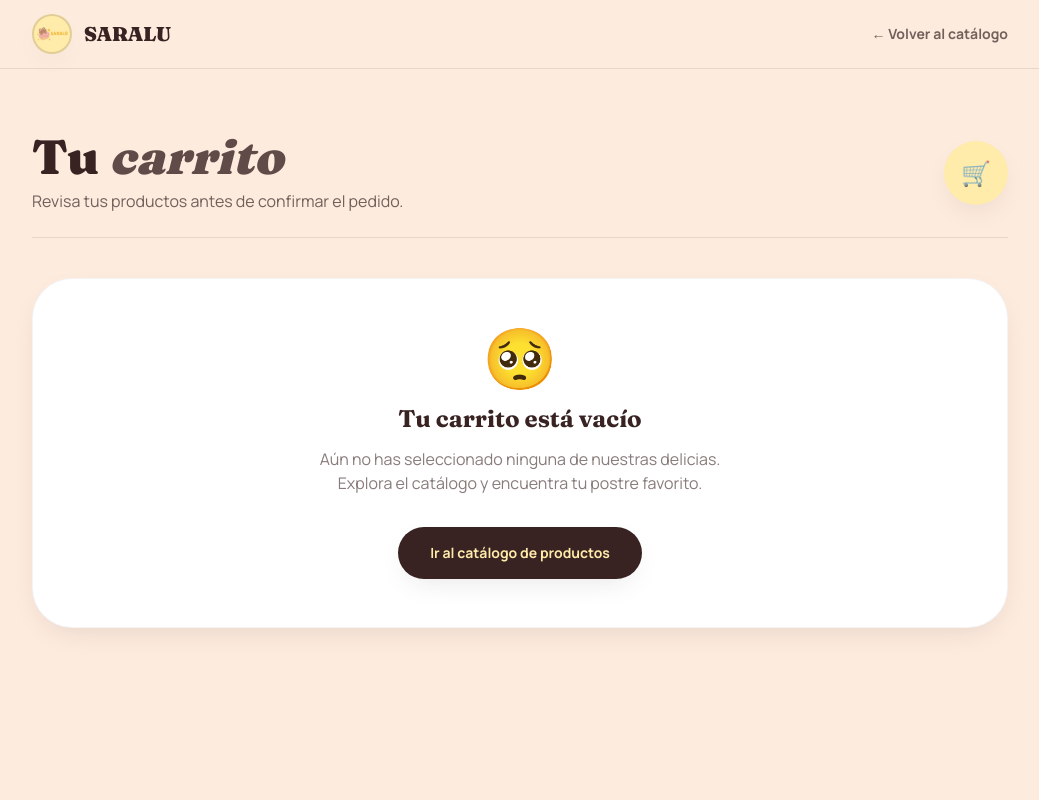
After one commit to JohanV0/SARALU, a Django app: page /carrito/ in a window 1280 px wide. The commit adds this page. Shown: the whole page, without its empty margins (120-1159 px from the left). Run offline with Django 5.2, Linux system fonts and the light colour scheme; the visitor is signed in with stand-in values (Sample User, id 1); data comes from the database, SQL or seed files in the repository; both versions use the stored data as it was before the commit; data that the repository does not hold is empty; some libraries are stand-ins or nearby versions.

Commit message:
Carrito de compras

```diff
--- /dev/null
+++ b/reposteria/templates/carrito.html
@@ -0,0 +1,157 @@
+{% load static %}
+<!DOCTYPE html>
+<html lang="es">
+<head>
+  <meta charset="UTF-8" />
+  <meta name="viewport" content="width=device-width, initial-scale=1.0" />
+  <title>Mi Carrito — SARALU</title>
+
+  <script src="https://cdn.tailwindcss.com"></script>
+  <script>
+    tailwind.config = {
+      theme: {
+        extend: {
+          colors: {
+            mantequilla: "#ffebaa",
+            chocolate: "#382322",
+            crema: "#fdebde",
+            rosa: "#f4b8c8",
+          },
+          fontFamily: {
+            display: ['"Fraunces"', 'serif'],
+            body: ['"Manrope"', 'sans-serif'],
+          },
+          boxShadow: {
+            soft: "0 10px 30px -12px rgba(56, 35, 34, 0.15)",
+          },
+        },
+      },
+    };
+  </script>
+  <link rel="preconnect" href="https://fonts.googleapis.com" />
+  <link rel="preconnect" href="https://fonts.gstatic.com" crossorigin />
+  <link href="https://fonts.googleapis.com/css2?family=Fraunces:opsz,wght@9..144,600;9..144,700;9..144,900&family=Manrope:wght@400;500;600;700&display=swap" rel="stylesheet" />
+</head>
+
+<body class="bg-crema font-body text-chocolate antialiased min-h-screen flex flex-col">
+
+  {# MENSAJES FLOTANTES (Mismo estilo del catálogo) #}
+  {% if messages %}
+  <div id="caja-notificaciones" class="fixed top-28 right-5 z-50 flex flex-col gap-2 transition-opacity duration-500">
+    {% for message in messages %}
+      <div class="bg-mantequilla text-chocolate px-6 py-4 rounded-2xl shadow-soft font-bold border border-chocolate/20 flex justify-between items-center gap-4">
+        <span>{{ message }}</span>
+        <button onclick="this.parentElement.style.display='none'" class="text-chocolate/50 hover:text-chocolate font-bold text-xl leading-none">&times;</button>
+      </div>
+    {% endfor %}
+  </div>
+  <script>
+    setTimeout(function() {
+        let notificaciones = document.getElementById('caja-notificaciones');
+        if (notificaciones) {
+            notificaciones.style.opacity = '0';
+            setTimeout(() => notificaciones.remove(), 500);
+        }
+    }, 4000);
+  </script>
+  {% endif %}
+
+  {# NAVBAR SIMPLE #}
+  <header class="sticky top-0 z-50 border-b border-chocolate/10 bg-crema/85 backdrop-blur-md">
+    <nav class="mx-auto flex max-w-5xl items-center justify-between px-6 py-3.5">
+      <a href="{% url 'home' %}" class="flex items-center gap-3">
+        <span class="grid h-10 w-10 place-items-center overflow-hidden rounded-full border-2 border-chocolate/15 bg-mantequilla shadow-soft">
+          <img src="{% static 'img/logo.png' %}" alt="Logo SARALU" class="h-full w-full object-cover" />
+        </span>
+        <span class="font-display text-xl font-black tracking-tight">SARALU</span>
+      </a>
+      <a href="{% url 'catalogo' %}" class="text-sm font-bold text-chocolate/70 hover:text-chocolate transition">← Volver al catálogo</a>
+    </nav>
+  </header>
+
+  {# CONTENIDO PRINCIPAL #}
+  <main class="flex-grow mx-auto max-w-5xl px-6 py-10 lg:py-16 w-full">
+
+    <div class="flex items-center justify-between mb-10 border-b border-chocolate/10 pb-6">
+      <div>
+        <h1 class="font-display text-4xl font-black md:text-5xl">Tu <span class="italic text-chocolate/80">carrito</span></h1>
+        <p class="mt-2 text-chocolate/70">Revisa tus productos antes de confirmar el pedido.</p>
+      </div>
+      <span class="hidden md:grid h-16 w-16 place-items-center rounded-full bg-mantequilla text-chocolate text-2xl shadow-soft">
+        🛒
+      </span>
+    </div>
+
+    {# CRITERIO 3: SI EL CARRITO ESTÁ VACÍO #}
+    {% if not items %}
+      <div class="bg-white rounded-[2.5rem] p-12 text-center shadow-soft border border-chocolate/5">
+        <span class="text-6xl mb-4 block">🥺</span>
+        <h2 class="font-display text-2xl font-bold mb-3">Tu carrito está vacío</h2>
+        <p class="text-chocolate/60 mb-8 max-w-md mx-auto">Aún no has seleccionado ninguna de nuestras delicias. Explora el catálogo y encuentra tu postre favorito.</p>
+        <a href="{% url 'catalogo' %}" class="inline-block rounded-full bg-chocolate px-8 py-4 text-sm font-bold text-mantequilla shadow-soft hover:bg-chocolate/90 transition-all hover:-translate-y-1">
+          Ir al catálogo de productos
+        </a>
+      </div>
+
+    {# CRITERIO 1: SI HAY PRODUCTOS #}
+    {% else %}
+      <div class="bg-white rounded-[2.5rem] p-6 md:p-10 shadow-soft border border-chocolate/5">
+
+        <!-- Lista de productos -->
+        <div class="flex flex-col gap-6">
+          {% for item in items %}
+            <div class="flex flex-col sm:flex-row items-center justify-between gap-6 pb-6 border-b border-chocolate/10 last:border-0 last:pb-0">
+
+              <!-- Foto e Info -->
+              <div class="flex items-center gap-5 w-full sm:w-auto">
+                <div class="h-20 w-20 rounded-2xl overflow-hidden bg-crema shrink-0 ring-1 ring-chocolate/10">
+                  {% if item.producto.imagen %}
+                    <img src="{{ item.producto.imagen.url }}" alt="{{ item.producto.nombre }}" class="h-full w-full object-cover">
+                  {% else %}
+                    <div class="h-full w-full flex items-center justify-center text-xs text-chocolate/40">Sin foto</div>
+                  {% endif %}
+                </div>
+                <div>
+                  <h3 class="font-display text-xl font-bold">{{ item.producto.nombre }}</h3>
+                  <p class="text-sm font-bold text-chocolate/60 mt-1">Precio uni: ${{ item.producto.precio|floatformat:0 }}</p>
+                  <div class="inline-flex items-center gap-2 mt-2 bg-crema px-3 py-1 rounded-lg text-sm font-bold">
+                    <span>Cant:</span> <span class="text-chocolate">{{ item.cantidad }}</span>
+                  </div>
+                </div>
+              </div>
+
+              <!-- Precio total del item y Botón de eliminar (Criterio 4) -->
+              <div class="flex sm:flex-col items-center sm:items-end justify-between w-full sm:w-auto gap-4">
+                <p class="font-display text-2xl font-bold text-chocolate">${{ item.subtotal|floatformat:0 }}</p>
+
+                <!-- CRITERIO 4: Botón para eliminar un producto -->
+                <a href="{% url 'eliminar_item_carrito' item.id %}" onclick="return confirm('¿Quitar este postre del carrito?');" class="text-xs font-bold uppercase tracking-widest text-red-500 hover:text-red-700 transition">
+                  <span class="flex items-center gap-1">
+                    <svg xmlns="http://www.w3.org/2000/svg" class="h-4 w-4" fill="none" viewBox="0 0 24 24" stroke="currentColor" stroke-width="2"><path stroke-linecap="round" stroke-linejoin="round" d="M19 7l-.867 12.142A2 2 0 0116.138 21H7.862a2 2 0 01-1.995-1.858L5 7m5 4v6m4-6v6m1-10V4a1 1 0 00-1-1h-4a1 1 0 00-1 1v3M4 7h16" /></svg>
+                    Quitar
+                  </span>
+                </a>
+              </div>
+
+            </div>
+          {% endfor %}
+        </div>
+
+        <!-- CRITERIO 2: Total acumulado del pedido -->
+        <div class="mt-8 bg-mantequilla/30 p-6 rounded-3xl border border-mantequilla flex flex-col sm:flex-row items-center justify-between gap-6">
+          <div>
+            <span class="text-sm font-bold uppercase tracking-widest text-chocolate/60">Total Acumulado</span>
+            <p class="font-display text-4xl font-black text-chocolate mt-1">${{ total|floatformat:0 }}</p>
+          </div>
+
+          <a href="{% url 'armar_pedido' %}" class="w-full sm:w-auto rounded-full bg-chocolate px-10 py-4 text-center text-lg font-black text-mantequilla shadow-soft hover:bg-chocolate/90 hover:-translate-y-1 transition-all">
+            Continuar al pago →
+          </a>
+        </div>
+
+      </div>
+    {% endif %}
+
+  </main>
+</body>
+</html>
--- a/reposteria/urls.py
+++ b/reposteria/urls.py
@@ -7,4 +7,10 @@ urlpatterns = [
     path('catalogo/nuevo/', views.nuevo_producto, name='nuevo_producto'),
     path('catalogo/<int:producto_id>/', views.eliminar_producto, name='eliminar_producto'),
     path('producto/<int:producto_id>/', views.detalle_producto_view, name='producto_detalle'),
+
+    path('carrito/', views.ver_carrito_view, name='ver_carrito'),
+    path('carrito/agregar/<int:producto_id>/', views.agregar_al_carrito, name='agregar_al_carrito'),
+    path('carrito/eliminar/<int:item_id>/', views.eliminar_item_carrito, name='eliminar_item_carrito'),
+
+    path('armar-pedido/', views.armar_pedido_view, name='armar_pedido'),
 ]
--- a/reposteria/views.py
+++ b/reposteria/views.py
@@ -3,7 +3,7 @@ from django.contrib import messages
 from django.views.decorators.http import require_POST
 from django.http import HttpResponse
 from django.contrib.auth.decorators import login_required, user_passes_test
-from .models import Producto, Categoria, Resena, RespuestaResena, Carrito, Pedido, DetallePedido
+from .models import Producto, Categoria, Resena, RespuestaResena, Carrito, Pedido, DetallePedido, ItemCarrito
 from .forms import ResenaForm
 
 def home(request):
@@ -107,7 +107,7 @@ def detalle_producto_view(request, producto_id):
     }
     return render(request, 'detalle_producto.html', contexto)
 
-  @login_required
+@login_required
 def eliminar_producto(request,producto_id):
     producto = Producto.objects.get(id=producto_id)
     producto.delete()
@@ -162,22 +162,19 @@ def armar_pedido_view(request):
     # CRITERIO 1: Calculamos el total
     subtotal = sum(item.subtotal() for item in items_carrito)
 
-    # ============================================================
     # PASO 3: GUARDAR EL PEDIDO CUANDO SE ENVÍA EL FORMULARIO
-    # ============================================================
     if request.method == 'POST':
         tipo_entrega = request.POST.get('tipo_entrega')
         fecha = request.POST.get('fecha')
         hora = request.POST.get('hora')
 
-        # Unimos la fecha y hora para guardarlas en el campo "comentarios"
         nota_horario = f"Fecha de entrega: {fecha} | Hora: {hora}"
 
         # Acción 1: Creamos el Pedido oficial
         nuevo_pedido = Pedido.objects.create(
             cliente=request.user,
-            nombre_contacto=request.user.username, # Usamos su nombre de usuario
-            telefono_contacto="", # Se deja vacío por ahora
+            nombre_contacto=request.user.username,
+            telefono_contacto="",
             domicilio=tipo_entrega,
             subtotal=subtotal,
             total=subtotal,
@@ -200,10 +197,57 @@ def armar_pedido_view(request):
         messages.success(request, f"¡Tu pedido #{nuevo_pedido.id} ha sido confirmado con éxito!")
         return redirect('home')
 
-    # ============================================================
-
     contexto = {
         'items': items_carrito,
         'subtotal': subtotal,
     }
     return render(request, 'armar_pedido.html', contexto)
+
+
+# HU-024: CARRITO DE COMPRAS
+
+@login_required
+def ver_carrito_view(request):
+    # Buscamos el carrito del usuario
+    carrito, creado = Carrito.objects.get_or_create(usuario=request.user)
+    items = carrito.items.all()
+
+    # CRITERIO 2: Calculamos el total acumulado
+    total = sum(item.subtotal() for item in items)
+
+    contexto = {
+        'items': items,
+        'total': total
+    }
+    # CRITERIO 1 y 3 se resolverán en el HTML (carrito.html)
+    return render(request, 'carrito.html', contexto)
+
+@login_required
+def eliminar_item_carrito(request, item_id):
+    # CRITERIO 4: Eliminar un producto del carrito
+    # Buscamos el item asegurándonos que pertenezca al carrito de este usuario por seguridad
+    item = get_object_or_404(ItemCarrito, id=item_id, carrito__usuario=request.user)
+    nombre_producto = item.producto.nombre
+    item.delete()
+
+    messages.success(request, f"Eliminaste {nombre_producto} de tu carrito.")
+    return redirect('ver_carrito')
+
+@require_POST
+@login_required
+def agregar_al_carrito(request, producto_id):
+    # Función extra para que dejes de usar el administrador de Django
+    producto = get_object_or_404(Producto, id=producto_id)
+    carrito, creado = Carrito.objects.get_or_create(usuario=request.user)
+
+    # Revisamos si el postre ya está en el carrito
+    item, creado = ItemCarrito.objects.get_or_create(carrito=carrito, producto=producto)
+
+    if not creado:
+        # Si ya estaba, le sumamos 1 a la cantidad
+        item.cantidad += 1
+        item.save()
+
+    messages.success(request, f"¡{producto.nombre} agregado al carrito!")
+    # Lo mandamos a ver su carrito
+    return redirect('ver_carrito')
```
Also changed, not shown: reposteria/templates/catalogo.html (+1 -59 lines), reposteria/templates/detalle_producto.html (+22 -43 lines), reposteria/templates/home.html (+1 -21 lines), db_respaldo.sqlite3 (deleted), media/productos/kaouther-djouada-hcEDfkiVmMI-unsplash_7ydAGw3.jpg (added).
